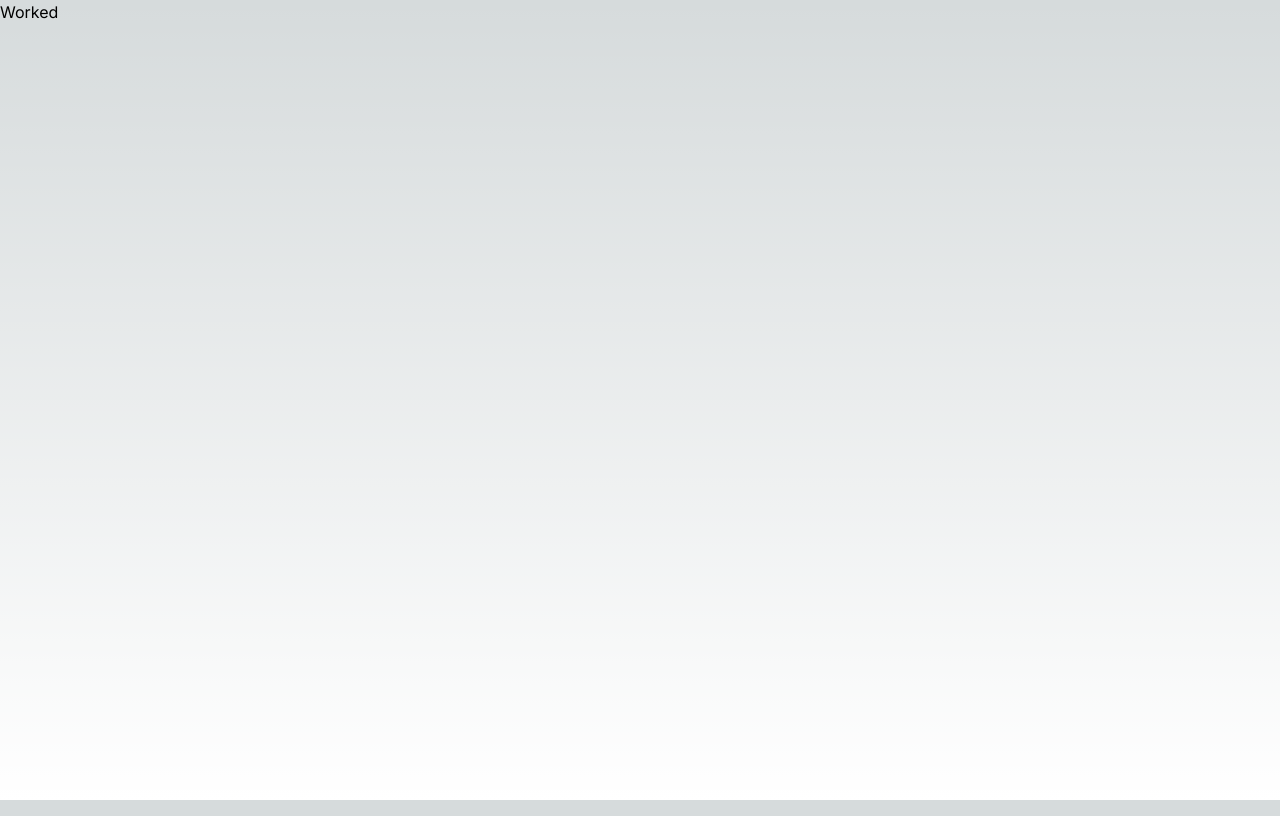
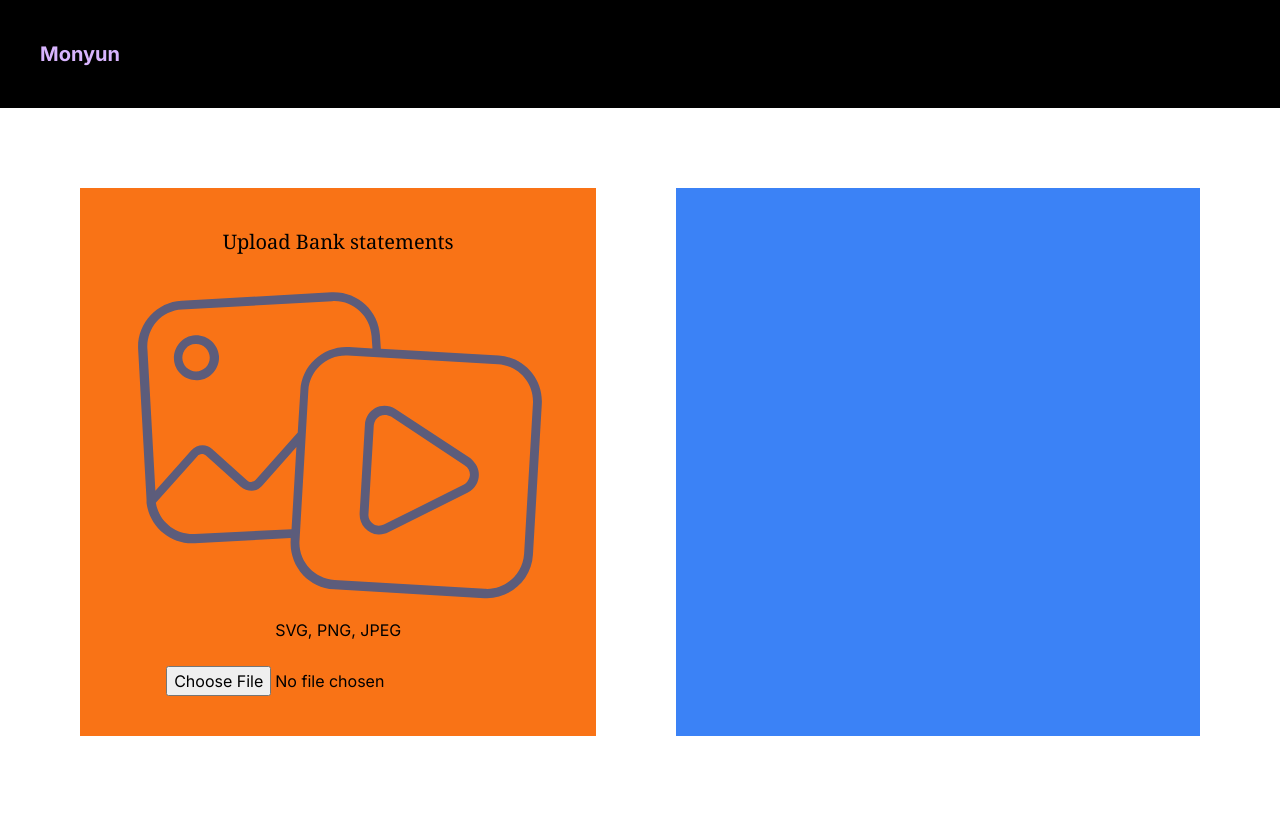
Before and after one commit to gitwitGreg/Monyun, a Next.js app: page / in a window 1280 px wide. Built offline with nearby package versions, Linux system fonts and the light colour scheme.

Commit message:
Starting file upload component

```diff
--- /dev/null
+++ b/app/api/fetchUserId/route.ts
@@ -0,0 +1,48 @@
+import { NextResponse, NextRequest } from "next/server";
+import { PrismaClient } from "@prisma/client";
+
+
+/**
+ *
+ * @param req Stringified object with user id
+ * @returns - user account
+ */
+
+export async function POST(req: NextRequest){
+
+    /** Convert request to json */
+    const userId = await req.json();
+
+    /** Create a prisma instance */
+    const prisma = new PrismaClient();
+
+    try{
+
+        /** Find associated account based on id */
+        const userAccount = await prisma.user.findFirst({
+            where: {
+                id: userId
+            }
+        });
+
+        /** Handle any errors with finding user account */
+        if(!userAccount){
+
+            console.log("unable to find user with associated id");
+
+            return NextResponse.json({error: 'Unable to find user with provided id'}, {status: 404})
+        }
+
+        /** Return user account */
+        return NextResponse.json(userAccount);
+
+    }catch(error){
+
+        /** Handle any unexpected erros */
+        console.log(error);
+
+        return NextResponse.json({error: error}, {status: 400})
+
+    }
+
+}
--- /dev/null
+++ b/app/components/Dashboard.tsx
@@ -0,0 +1,24 @@
+import React from 'react'
+import FileInput from './FileInput'
+
+const Dashboard = () => {
+
+  return (
+    <div className='p-20 bg-white flex gap-20 justify-center h-auto w-full'>
+
+        <div className=' bg-orange-500 w-[50%] h-auto overflow-scroll p-10'>
+
+          <FileInput />
+
+        </div>
+
+        <div className='bg-blue-500 p-20 w-[50%]'>
+
+        </div>
+
+
+    </div>
+  )
+}
+
+export default Dashboard
--- /dev/null
+++ b/app/components/FileInput.tsx
@@ -0,0 +1,37 @@
+import React from 'react'
+
+const FileInput = () => {
+  return (
+    <div className='w-full h-auto'>
+
+        <div className='flex justify-center'>
+            <h1 className='text-xl font-serif mb-4'>
+                Upload Bank statements
+            </h1>
+        </div>
+
+        <div className='w-full h-auto'>
+
+            <img
+            src='/file-upload.svg'
+            className='w-full h-auto'
+            />
+
+            <div className='flex flex-col h-atuo w-auto justify-center items-center'>
+
+                <p className="text-light-4 small-regular mb-6">
+                    SVG, PNG, JPEG
+                </p>
+
+                <input
+                type='file'
+                className='w-auto h-auto'/>
+            </div>
+
+        </div>
+
+    </div>
+  )
+}
+
+export default FileInput
--- a/app/components/NavBar.tsx
+++ b/app/components/NavBar.tsx
@@ -10,6 +10,7 @@ import { useFetchUserInfo } from '../lib/tanstack'
 import { useState } from 'react'
 import { User } from '@prisma/client'
 import WarningIcon from '@mui/icons-material/Warning';
+import Link from 'next/link'
 
 const NavBar = () => {
 
@@ -25,19 +26,46 @@ const NavBar = () => {
 
   const {data: userInfo, error, isLoading} = useFetchUserInfo(userId as string);
 
-  console.log(userInfo);
+  console.log('user info: ', userInfo);
+
+  useEffect(() => {
+
+  },[])
 
 
   useEffect(() => {
     if(userInfo){
+      console.log('we have user info: ', userInfo);
       dispatch(updateUser(userInfo))
     }
   },[userInfo]);
 
   if(sessionAccount){
     return(
-      <div>
-        Worked
+      <div className='bg-black text-white p-10 flex justify-between border-black'>
+
+        <div>
+          <Link href='/'>
+            <h1 className='text-xl text-purple-300 font-bold'>
+              Monyun
+            </h1>
+          </Link>
+        </div>
+
+        <div className='flex'>
+          <div>
+            {sessionAccount.profilePicture && (
+              <div className='rounded-xl'>
+                <img
+                src={sessionAccount.profilePicture}
+                width={20}
+                height={20}
+                alt='Users profile picture'/>
+              </div>
+            )}
+          </div>
+        </div>
+
       </div>
     )
   }
--- a/app/components/SignUp.tsx
+++ b/app/components/SignUp.tsx
@@ -9,6 +9,7 @@ import { useMutation } from '@tanstack/react-query';
 import { User } from '@prisma/client';
 import { useRegisterUser } from '../lib/tanstack';
 import { useRouter } from 'next/navigation'
+import Link from 'next/link';
 
 const SignUp = () => {
 
@@ -106,6 +107,14 @@ const SignUp = () => {
 
         </div>
 
+       <div className=' items-center flex justify-center'>
+          <Link href = '/signin'>
+            <p className='hover:underline'>
+              Already have an account?
+            </p>
+          </Link>
+       </div>
+
         <div className=" flex w-full items-center justify-center">
 
           <button className="bg-black text-white rounded-xl p-5 w-[50%] hover:bg-white hover:text-black ease-in hover:border">
--- a/app/lib/lib.ts
+++ b/app/lib/lib.ts
@@ -22,9 +22,8 @@ export async function encrypt(payload: any){
     return await new SignJWT(payload)
     .setProtectedHeader({alg: 'HS256'})
     .setIssuedAt()
-    .setExpirationTime('10m')
+    .setExpirationTime('50m')
     .sign(key)
-
 
 }
 
--- a/app/lib/tanstack/keyFunctions.ts
+++ b/app/lib/tanstack/keyFunctions.ts
@@ -2,9 +2,9 @@ export const fetchUserInfo = async(userId: string) => {
 
     try{
 
-        console.log('id being send: ', userId)
+        console.log('id being send: ', userId);
 
-        const response = await fetch('/api/signin',{
+        const response = await fetch('/api/fetchUserId',{
 
             method: 'POST',
 
--- a/app/page.tsx
+++ b/app/page.tsx
@@ -1,14 +1,16 @@
+import Dashboard from "./components/Dashboard";
 import NavBar from "./components/NavBar";
 import {QueryClientProvider, QueryClient } from '@tanstack/react-query'
 
 export default function Home() {
 
-  const queryClient = new QueryClient();
-
   return (
 
     <main className="flex min-h-screen flex-col">
-          <NavBar />
+
+        <NavBar />
+        <Dashboard/>
+
     </main>
 
   );
--- a/app/signin/page.tsx
+++ b/app/signin/page.tsx
@@ -5,6 +5,7 @@ import LoginIcon from '@mui/icons-material/Login';
 
 import { useEffect, useState } from "react";
 import { useSignInUser } from "../lib/tanstack";
+import Link from "next/link";
 
 export default function signin(){
 
@@ -69,7 +70,7 @@ export default function signin(){
       className='flex flex-col gap-10 w-[50%] p-10 bg-white py-28 rounded-2xl text-black'>
 
         {errMess && (
-          <div className="bg-red-500 flex h-full w-full items-center">
+          <div className="bg-red-500 flex h-full w-full items-center p-5">
             <h1>{errMess}</h1>
           </div>
         )}
@@ -92,6 +93,15 @@ export default function signin(){
         placeholder="Password"
         />
 
+        <div className="flex justify-center">
+          <Link href='/signup'>
+            <p className='hover:underline'>
+              Dont have an account
+            </p>
+          </Link>
+
+        </div>
+
         <div className=" flex w-full items-center justify-center">
           <button className="bg-black text-white rounded-xl p-5 w-[50%] hover:bg-white hover:text-black ease-in hover:border">Login</button>
         </div>
```
Also changed, not shown: middleware.ts (+0 -13 lines), public/file-upload.svg (added).
